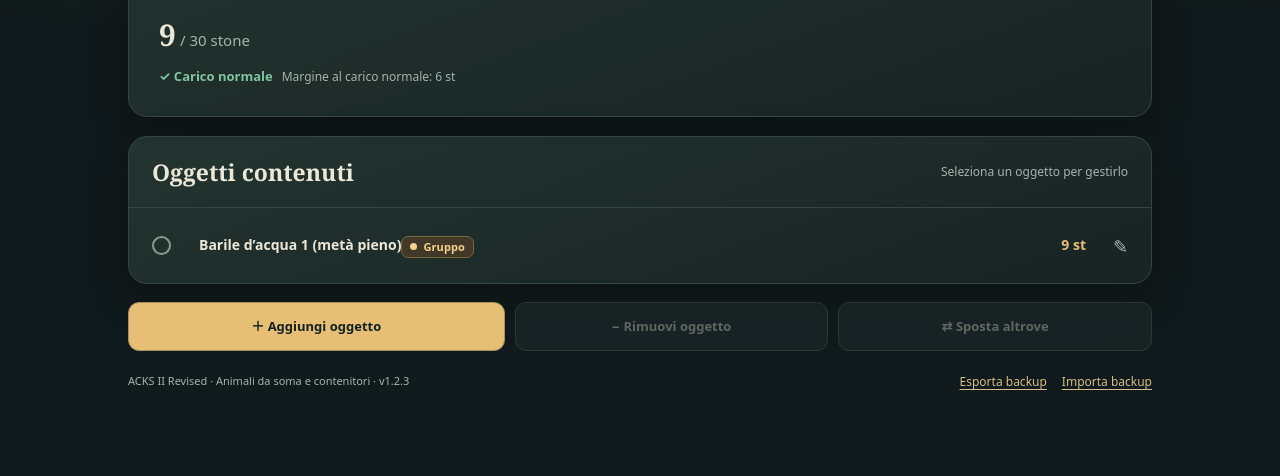
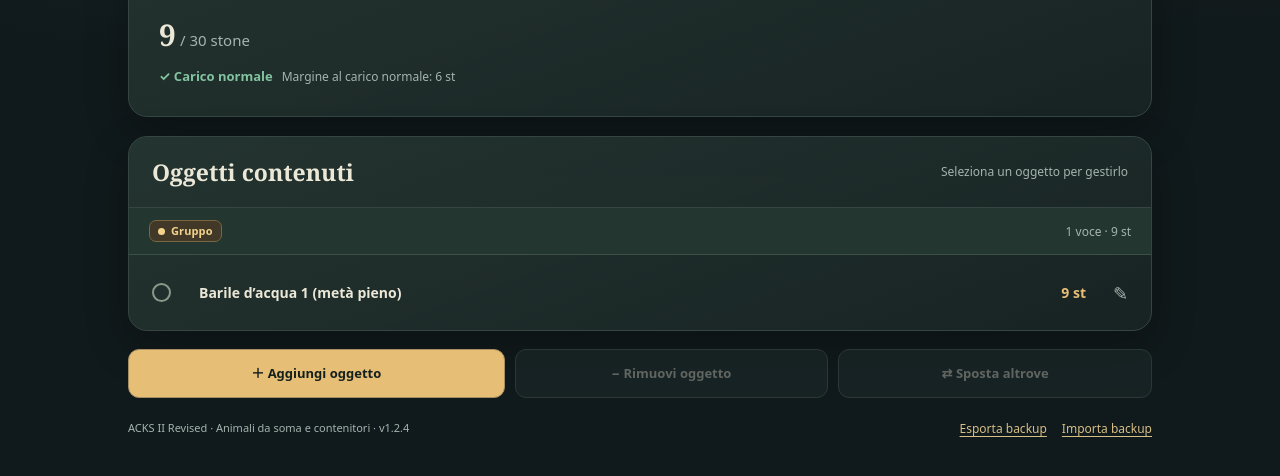
Before and after one commit to manstrettafrancesco-cmd/acks-asinelli, a plain HTML site: page index.html in a window 1280 px wide. Shown: the part 362-838 px from the top of the page. Drawn offline with Linux system fonts and the light colour scheme.

Commit message:
Add files via upload

```diff
--- a/index.html
+++ b/index.html
@@ -5,7 +5,7 @@
   <meta name="viewport" content="width=device-width,initial-scale=1,viewport-fit=cover">
   <meta name="theme-color" content="#111a1b">
   <meta name="description" content="ACKS Asinelli — inventario condiviso del gruppo e gestione dei carichi.">
-  <title>ACKS Asinelli · Quartiermastro · v1.2.3</title>
+  <title>ACKS Asinelli · Quartiermastro · v1.2.4</title>
   <style>
     :root{color-scheme:dark;--bg:#10191b;--panel:#1a2526;--panel2:#202e2e;--cream:#ece8d8;--muted:#a5b4ae;--line:#354542;--gold:#e6be75;--green:#82c4a1;--red:#ef9087;--amber:#edc16d;--shadow:0 16px 44px rgba(0,0,0,.23)}
     *{box-sizing:border-box}html{scroll-behavior:smooth}body{margin:0;background:radial-gradient(ellipse at 12% -9%,#253a37 0,transparent 35%),radial-gradient(ellipse at 95% 0,#2c2d26 0,transparent 30%),var(--bg);color:var(--cream);font-family:system-ui,-apple-system,"Segoe UI",Roboto,sans-serif;line-height:1.45;min-height:100vh}
@@ -29,6 +29,14 @@
     .meter-labels{display:flex;justify-content:space-between;color:var(--muted);font-size:11px;margin-top:7px}.status-line{display:flex;align-items:center;gap:9px;flex-wrap:wrap;margin-top:15px;font-size:13px}.status-text{color:var(--green);font-weight:700}.status-text.warn{color:var(--amber)}.status-text.bad{color:var(--red)}
     .items-panel{overflow:hidden}.items-heading{display:flex;justify-content:space-between;gap:10px;align-items:center;flex-wrap:wrap;padding:19px 23px;border-bottom:1px solid var(--line)}.items-heading h2{font:700 23px Georgia,serif;margin:0}.items-headcount{color:var(--muted);font-size:12px}
     .item-row{width:100%;display:grid;grid-template-columns:35px minmax(0,1fr) auto 30px;gap:12px;align-items:center;min-height:75px;padding:13px 23px;border:0;border-bottom:1px solid #34433f;background:transparent;color:var(--cream);text-align:left}.item-row:last-child{border-bottom:0}.item-row:hover{background:#263633}.item-row.selected{background:#304638}.choice{width:19px;height:19px;border:2px solid #879a8b;border-radius:50%;display:inline-block;position:relative}.item-row.selected .choice{border-color:var(--gold)}.item-row.selected .choice:before{content:"";position:absolute;inset:4px;background:var(--gold);border-radius:50%}.item-name{font-weight:700;font-size:14px;word-break:break-word}.item-owner{font-size:12px;color:var(--muted);margin-top:2px}.owner-chip{--tag-fg:#d8dedc;--tag-bg:#33423f;--tag-border:#5a6b66;display:inline-flex;align-items:center;gap:6px;width:fit-content;max-width:100%;border:1px solid var(--tag-border);border-radius:7px;background:var(--tag-bg);color:var(--tag-fg);font-weight:750;font-size:11px;letter-spacing:.01em;line-height:1.3;padding:3px 8px;vertical-align:middle;overflow-wrap:anywhere}
+
+    /* Gruppi visivi per proprietario: nessuna modifica ai dati salvati */
+    .owner-section{border-bottom:1px solid #34433f}
+    .owner-section:last-child{border-bottom:0}
+    .owner-section-head{display:flex;justify-content:space-between;align-items:center;gap:12px;padding:12px 20px;background:#243630;border-bottom:1px solid #3d5047}
+    .owner-section-stats{font-size:12px;color:var(--muted);text-align:right}
+    .owner-section .item-row:last-child{border-bottom:0}
+    @media(max-width:550px){.owner-section-head{padding:11px 13px}.owner-section-stats{font-size:11px}}
     .owner-chip::before{content:"";width:7px;height:7px;min-width:7px;border-radius:50%;background:var(--tag-fg)}
     .owner-gruppo{--tag-fg:#f3d38b;--tag-bg:#413827;--tag-border:#786740}
     .owner-kabalth{--tag-fg:#b9c7ff;--tag-bg:#303854;--tag-border:#58668d}
@@ -74,14 +82,14 @@
     <section class="panel items-panel" aria-label="Oggetti trasportati"><div class="items-heading"><h2>Oggetti contenuti</h2><span class="items-headcount" id="ownerSummary">Seleziona un oggetto per gestirlo</span></div><div id="itemsList"></div></section>
     <div class="actionbar"><button class="btn" data-action="add-item" id="addItemButton">＋ Aggiungi oggetto</button><button class="btn secondary" data-action="remove-item" id="removeItemButton">− Rimuovi oggetto</button><button class="btn secondary" data-action="move-item" id="moveItemButton">⇄ Sposta altrove</button></div>
   </main>
-  <footer class="bottom-note"><span>ACKS II Revised · Animali da soma e contenitori · v1.2.3</span><span class="backup-tools"><button class="linkbtn" data-action="export">Esporta backup</button><button class="linkbtn" id="importButton" data-action="import">Importa backup</button></span></footer>
+  <footer class="bottom-note"><span>ACKS II Revised · Animali da soma e contenitori · v1.2.4</span><span class="backup-tools"><button class="linkbtn" data-action="export">Esporta backup</button><button class="linkbtn" id="importButton" data-action="import">Importa backup</button></span></footer>
 </div>
 <dialog id="modal" aria-label="Gestione oggetti"><div class="modal-inner"><h2 class="modal-title" id="modalTitle"></h2><p class="modal-sub" id="modalSub"></p><form id="modalForm"><div class="fields" id="modalFields"></div><div class="form-error" id="modalError" role="alert"></div><div class="modal-actions"><button type="button" class="btn ghost" id="modalCancel">Annulla</button><button type="submit" class="btn" id="modalConfirm">Conferma</button></div></form></div></dialog>
 <div class="toast" id="toast" role="status" aria-live="polite"></div>
 <input type="file" id="importFile" accept="application/json,.json" class="hidden">
 <script type="module">
 /*
- * ACKS ASINELLI v1.2.3 — CONFIGURAZIONE CLOUD
+ * ACKS ASINELLI v1.2.4 — CONFIGURAZIONE CLOUD
  * Lascia i campi vuoti per la modalità locale (nessuna sincronizzazione).
  * Per la sincronizzazione online inserisci qui i parametri WEB di Firebase
  * (Project settings > Your apps > Web app) e configura Realtime Database.
@@ -214,6 +222,23 @@ function fmt(n){const rounded=Math.round(n*1e6)/1e6;const whole=Math.floor(round
 function containers(){return Object.values(state.containers||{}).sort((a,b)=>a.id==="asino-1"?-1:b.id==="asino-1"?1:a.name.localeCompare(b.name,"it"))}
 function current(){return state.containers?.[selectedDonkey]||null}
 function allItems(c){return Object.values(c?.items||{}).sort((a,b)=>a.name.localeCompare(b.name,"it"))}
+function groupedItemsHtml(items){
+  const groups=new Map();
+  for(const item of items){
+    const owner=canonicalOwner(item.owner)||"Gruppo";
+    const key=owner.toLocaleLowerCase("it");
+    if(!groups.has(key))groups.set(key,{owner,items:[]});
+    groups.get(key).items.push(item);
+  }
+  const order=new Map(OWNERS.map((o,i)=>[o.name.toLocaleLowerCase("it"),i]));
+  return [...groups.entries()].sort(([ka,a],[kb,b])=>
+    (order.get(ka)??999)-(order.get(kb)??999)||a.owner.localeCompare(b.owner,"it")
+  ).map(([,g])=>{
+    const weight=g.items.reduce((sum,item)=>sum+(parseWeight(item.weight)||0),0);
+    const rows=g.items.map(item=>`<button type="button" class="item-row ${item.id===selectedItem?"selected":""}" data-action="select-item" data-id="${escapeHtml(item.id)}" aria-pressed="${item.id===selectedItem}"><span class="choice" aria-hidden="true"></span><span><span class="item-name">${escapeHtml(item.name)}</span></span><span class="item-weight">${escapeHtml(item.weight)} st</span><span class="edit-glyph" title="Seleziona, oppure modifica con doppio tocco" aria-hidden="true">✎</span></button>`).join("");
+    return `<section class="owner-section" aria-label="Oggetti di ${escapeHtml(g.owner)}"><div class="owner-section-head">${ownerBadge(g.owner)}<span class="owner-section-stats">${g.items.length} ${g.items.length===1?"voce":"voci"} · ${fmt(weight)} st</span></div>${rows}</section>`;
+  }).join("");
+}
 function loadSum(c){return allItems(c).reduce((s,i)=>s+(parseWeight(i.weight)||0),0)}
 function canEdit(){return !cloudMode || (!!authUser&&cloudConnected&&!connectionError)}
 function toast(message){const el=$("toast");el.textContent=message;el.classList.add("show");clearTimeout(toastTimer);toastTimer=setTimeout(()=>el.classList.remove("show"),2900)}
@@ -257,7 +282,7 @@ function render(){
     $("loadStatus").textContent=status;$("loadStatus").className="status-text "+style;$("loadDetail").textContent=detail;
     if(!c.items?.[selectedItem])selectedItem=null;
     $("ownerSummary").textContent=selectedItem?"Oggetto selezionato":"Seleziona un oggetto per gestirlo";
-    $("itemsList").innerHTML=items.length?items.map(item=>`<button type="button" class="item-row ${item.id===selectedItem?"selected":""}" data-action="select-item" data-id="${escapeHtml(item.id)}" aria-pressed="${item.id===selectedItem}"><span class="choice" aria-hidden="true"></span><span><span class="item-name">${escapeHtml(item.name)}</span><span class="item-owner">${ownerBadge(item.owner)}</span></span><span class="item-weight">${escapeHtml(item.weight)} st</span><span class="edit-glyph" title="Seleziona, oppure modifica con doppio tocco" aria-hidden="true">✎</span></button>`).join(""):`<div class="empty"><div class="empty-symbol">🎒</div><h3 class="empty-title">Qui non c'è ancora nulla</h3><p>Nessun oggetto registrato. Aggiungi il primo carico condiviso.</p>${canEdit()?`<button class="btn secondary small" data-action="add-item">＋ Aggiungi oggetto</button>`:""}</div>`;
+    $("itemsList").innerHTML=items.length?groupedItemsHtml(items):`<div class="empty"><div class="empty-symbol">🎒</div><h3 class="empty-title">Qui non c'è ancora nulla</h3><p>Nessun oggetto registrato. Aggiungi il primo carico condiviso.</p>${canEdit()?`<button class="btn secondary small" data-action="add-item">＋ Aggiungi oggetto</button>`:""}</div>`;
   }
   $("renameButton").disabled=!canEdit();$("addItemButton").disabled=!canEdit();
   $("removeItemButton").disabled=!canEdit()||!selectedItem;
```
